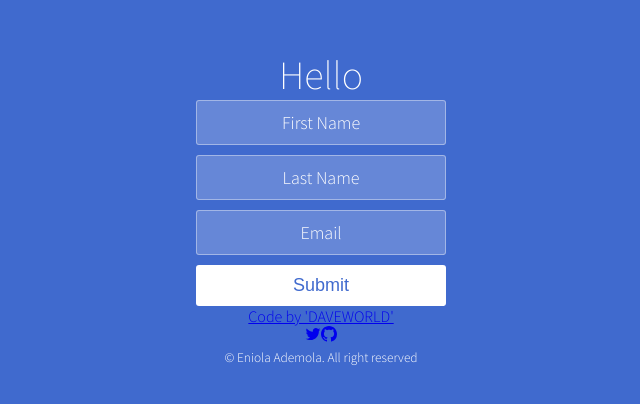
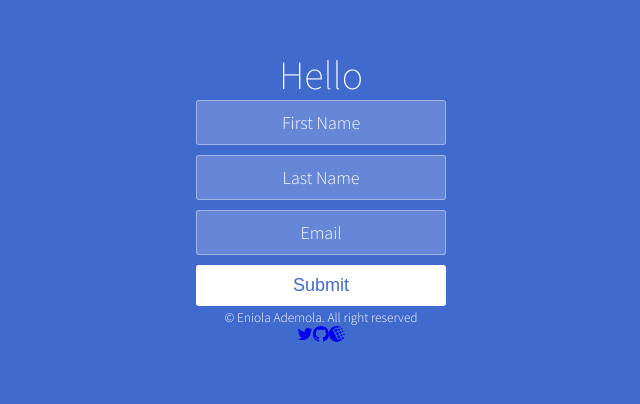
Before and after one commit to EniolaAdemola/updating-user-input, a React (Create React App) app: page / in a window 1280 px wide. Shown: the part 158-562 px from the top of the page, without its empty margins (319-959 px from the left). Built offline with nearby package versions, Linux system fonts and the light colour scheme.

Commit message:
update footer component

```diff
--- a/src/components/Footer.jsx
+++ b/src/components/Footer.jsx
@@ -4,20 +4,17 @@ import { footerSocials } from "../components/data";
 const Footer = () => {
 	return (
 		<footer>
-			<a href="https://eniola-ademola.vercel.app" className="footer__logo">
-				Code by 'DAVEWORLD'
-			</a>
-			<div className="footer__socials">
+			<div className="footer__copyright">
+				<small>&copy; Eniola Ademola. All right reserved</small>
+			</div>
+			<div>
 				{footerSocials.map(({ id, link, icon }) => {
 					return (
-						<a href={link} key={id}>
+						<a href={link} key={id} className="footer__socials">
 							{icon}
 						</a>
 					);
 				})}
-			</div>
-			<div className="footer__copyright">
-				<small>&copy; Eniola Ademola. All right reserved</small>
 			</div>
 		</footer>
 	);
--- a/src/components/data.js
+++ b/src/components/data.js
@@ -1,6 +1,7 @@
 import React from "react";
 import { IoLogoTwitter } from "react-icons/io";
 import { BsGithub } from "react-icons/bs";
+import { SiWebmoney } from "react-icons/si";
 
 export const footerSocials = [
 	{
@@ -13,4 +14,9 @@ export const footerSocials = [
 		link: "https://github.com/EniolaAdemola/updating-user-input",
 		icon: <BsGithub />,
 	},
+	{
+		id: 3,
+		link: "https://eniola-ademola.vercel.app",
+		icon: <SiWebmoney />,
+	},
 ];
```
